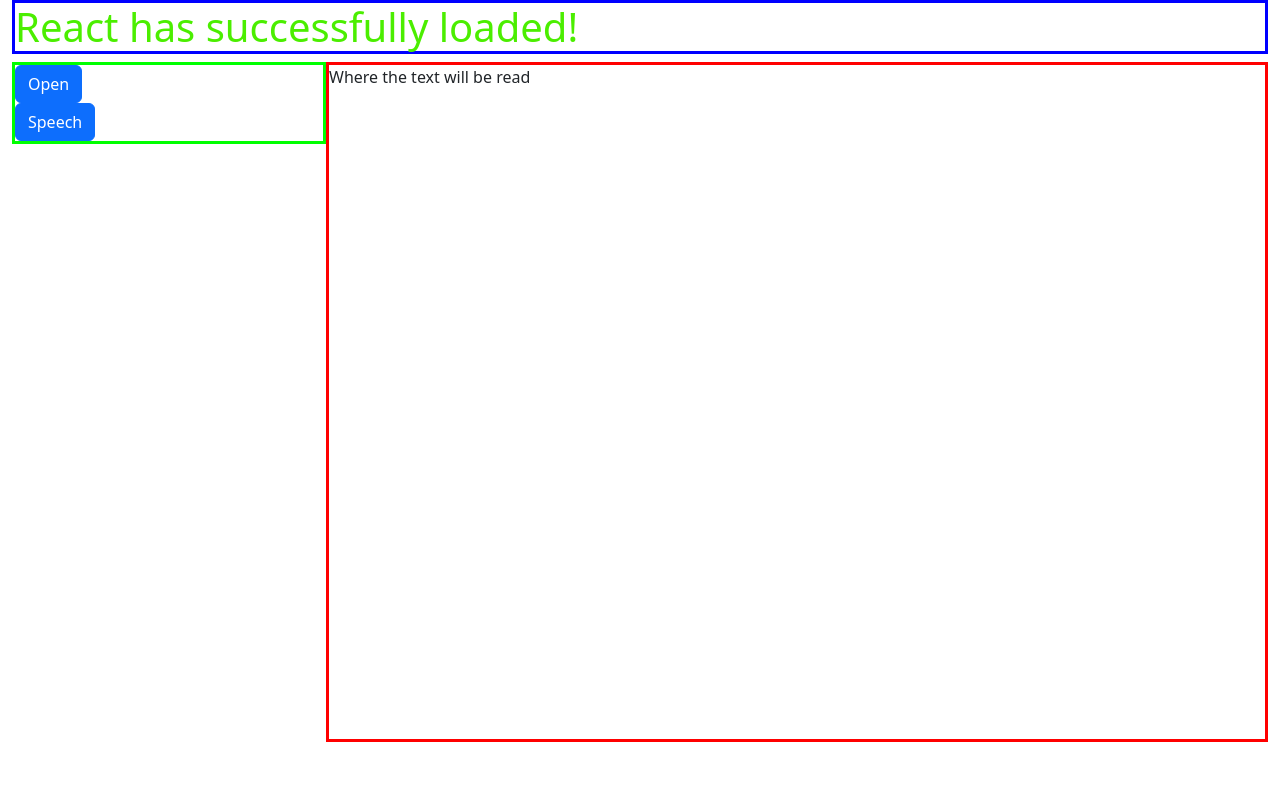
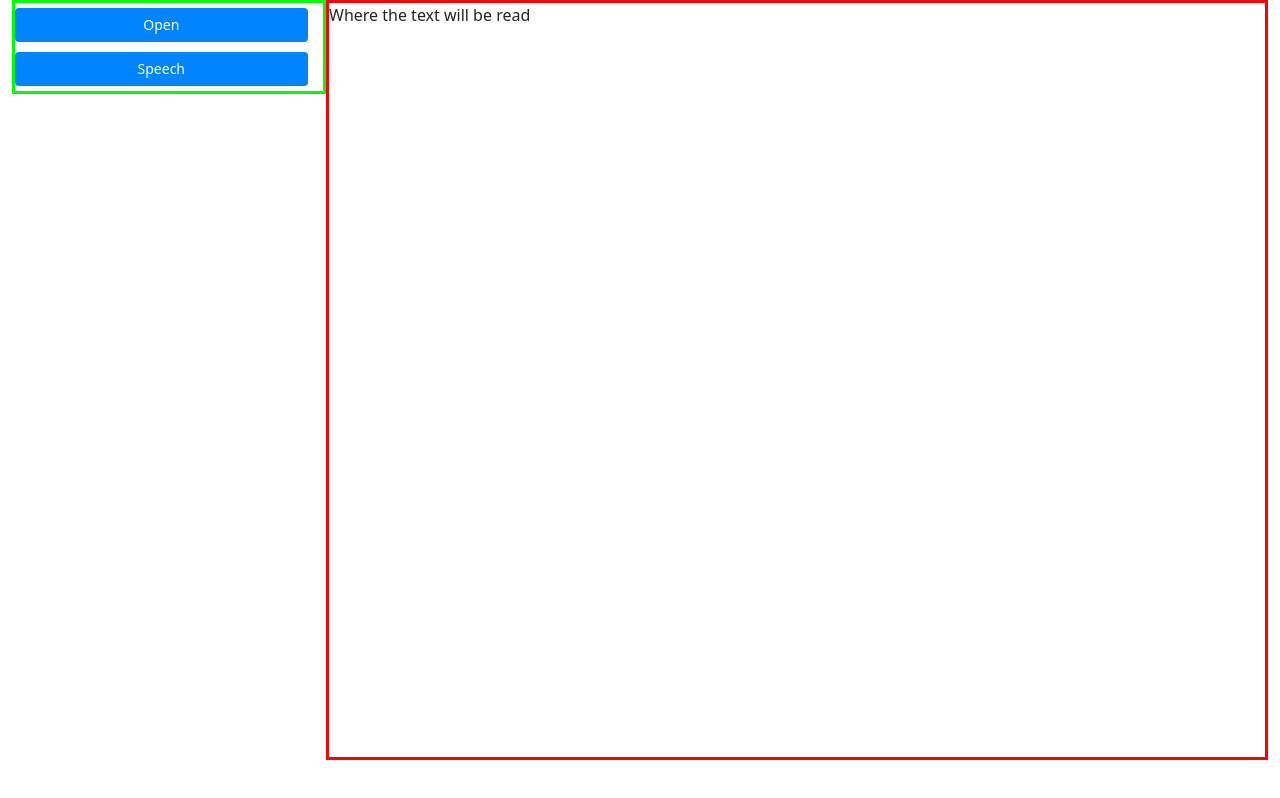
Before and after one commit to tweiss777/HandiReader, a React app: page / in a window 1280 px wide. Built offline with nearby package versions, Linux system fonts and the light colour scheme.

Commit message:
styled sidebar buttons. implementing alg

```diff
--- a/src/Container/Container.tsx
+++ b/src/Container/Container.tsx
@@ -14,14 +14,12 @@
         return(
             // create a css class that will replace container fluid
             <div className={["container-fluid",s.containerHeight].join(' ')}>
-            {/* Dummy component that we will need to remove soon */}
-            <h1 className={s.test}>React has successfully loaded!</h1>
                 {/* Container for the sidebar */}
                 <div className={s.sideBarContainer}>
                     <SideBar />
                 </div>
                 {/* Container for the reader */}
-                <div className={[s.readerContainer,'pull-right'].join(' ')}>
+                <div className={[s.readerContainer].join(' ')}>
                     Where the text will be read
                 </div>
             </div>
--- a/src/Container/container.css
+++ b/src/Container/container.css
@@ -8,7 +8,7 @@
     float: right;
     border-style: solid;
     border-color: rgb(255, 0, 0);
-    height:85% ;
+    height:95% ;
     width: 75%;
     min-width: 150px;
 }
--- a/src/SideBar/SideBar.css
+++ b/src/SideBar/SideBar.css
@@ -3,7 +3,33 @@
 }
 
 .sideBarBtn{
-    width: 250px;
+    display: inline-block;
+    padding: 6px 12px;
+    margin-bottom: 0;
+    font-size: 14px;
+    font-weight: 400;
+    line-height: 1.42857143;
+    text-align: center;
+    white-space: nowrap;
+    vertical-align: middle;
+    -ms-touch-action: manipulation;
+    touch-action: manipulation;
+    cursor: pointer;
+    -webkit-user-select: none;
+    -moz-user-select: none;
+    -ms-user-select: none;
+    user-select: none;
+    background-image: none;
+    border: 1px solid transparent;
+    border-radius: 4px;
+}
+
+.primary{
+    background-color: rgb(0, 132, 255);
+    color: white;
+    margin-top: 5px;
+    margin-bottom: 5px;
+    width: 95%;
 }
 
 .btnStack{
--- a/src/SideBar/SideBar.css.d.ts
+++ b/src/SideBar/SideBar.css.d.ts
@@ -1,3 +1,4 @@
 export const sideBarStyling: string;
 export const sideBarBtn: string;
+export const primary: string;
 export const btnStack: string;
--- a/src/SideBar/SideBar.tsx
+++ b/src/SideBar/SideBar.tsx
@@ -21,10 +21,10 @@
         return(
             <div className={s.sideBarStyling}>
                 <div className={s.btnStack}>
-                    <Button variant="primary" onClick={this.openFile}>Open </Button>
+                    <button className={[s.sideBarBtn, s.primary].join(' ')} onClick={this.openFile}>Open</button>
                 </div>
                 <div className={s.btnStack}>
-                    <Button variant="primary" onClick={this.speakText}>Speech</Button>
+                    <button className={[s.sideBarBtn, s.primary].join(' ')} onClick={this.speakText}>Speech</button>
                 </div>
             </div>
         );
```
